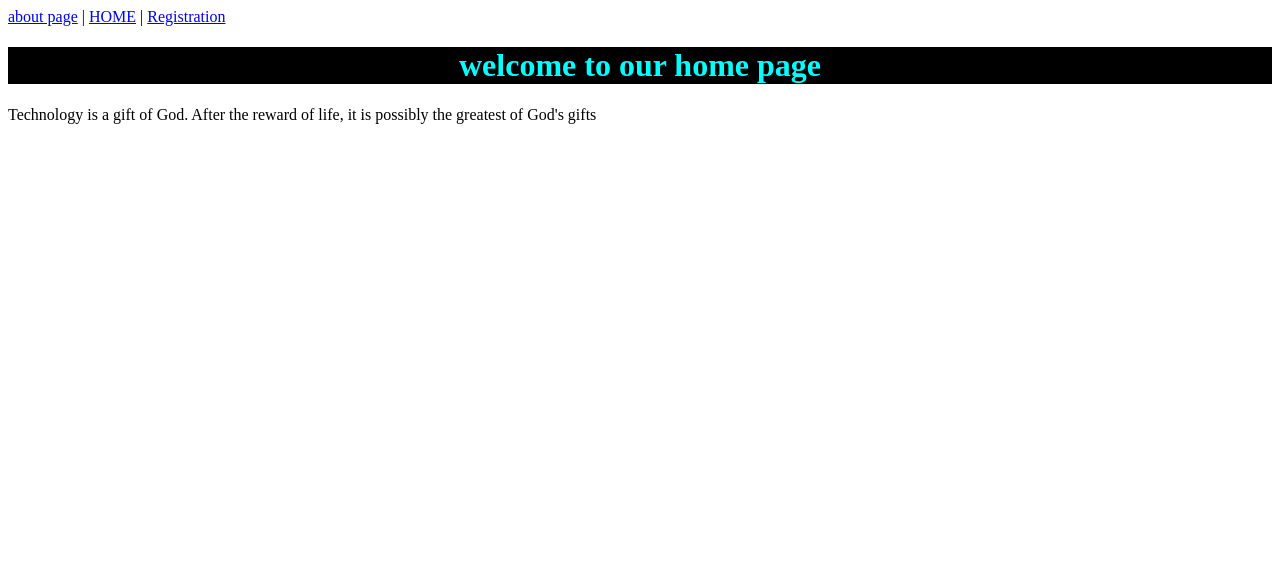
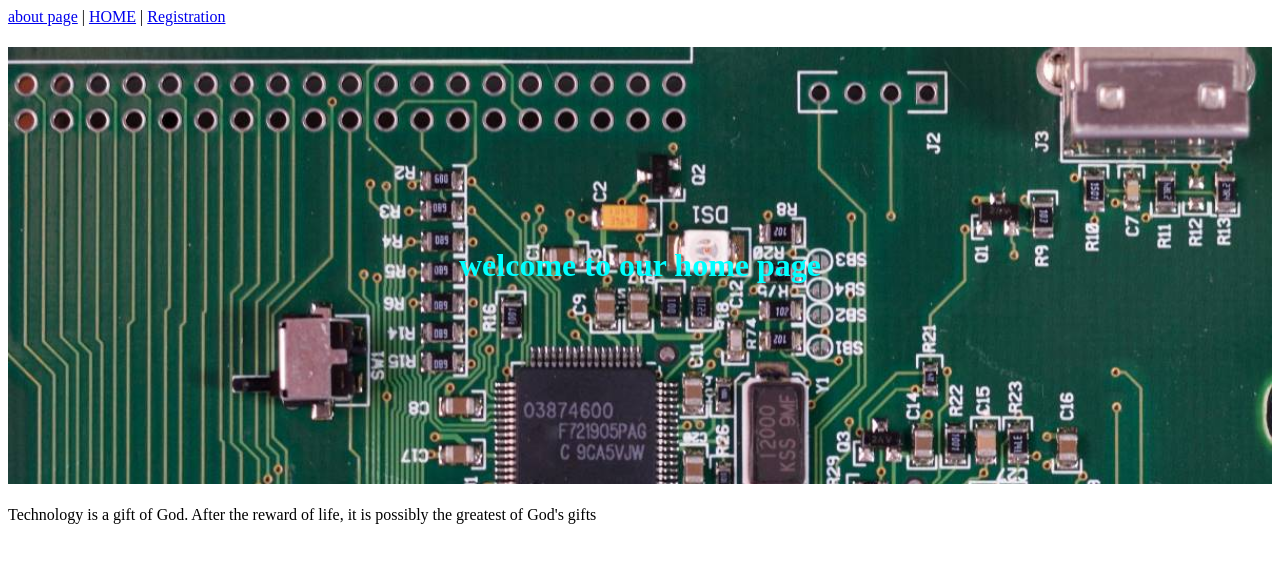
Before and after one commit to bena47/assignment-2, a PHP site: page / in a window 1280 px wide. Shown: the top 563 px of the page. Run offline with PHP 8.4, Linux system fonts and the light colour scheme.

Commit message:
added home background image

```diff
--- a/css/style.css
+++ b/css/style.css
@@ -1,6 +1,15 @@
+boby{
+    font-family: 'Segoe UI', Tahoma, Geneva, Verdana, sans-serif;
+
+}
 h1 {
  color: aquass;
 }
 .home{
-    color: aqua;
+    background-image: url("../images/3457.jpg");
+    background-size: cover;
+    color:aqua;
+
+    padding-top: 200px;
+    padding-bottom: 200px;
 }
--- a/index.html
+++ b/index.html
@@ -21,9 +21,6 @@ text-align: center;
 
         <h1 class="home">welcome to our home page</h1>
 
-    <p>
-
-    </p>
     <p>Technology is a gift of God. After the reward of life, it is possibly the greatest of God's gifts</p>
 </body>
 </html>
```
Also changed, not shown: registration.html (+14 -14 lines), images/3457.jpg (added), images/3970.jpg, images/5644.jpg (added).
